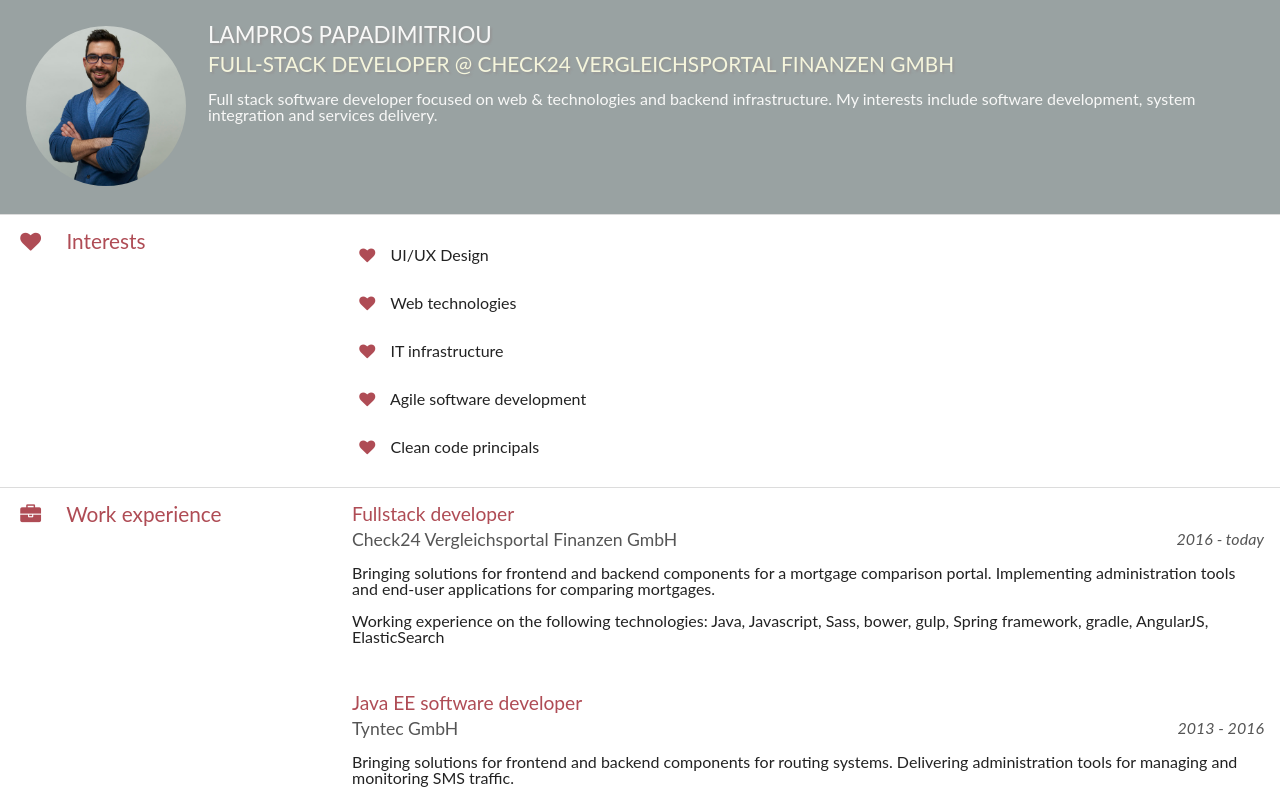
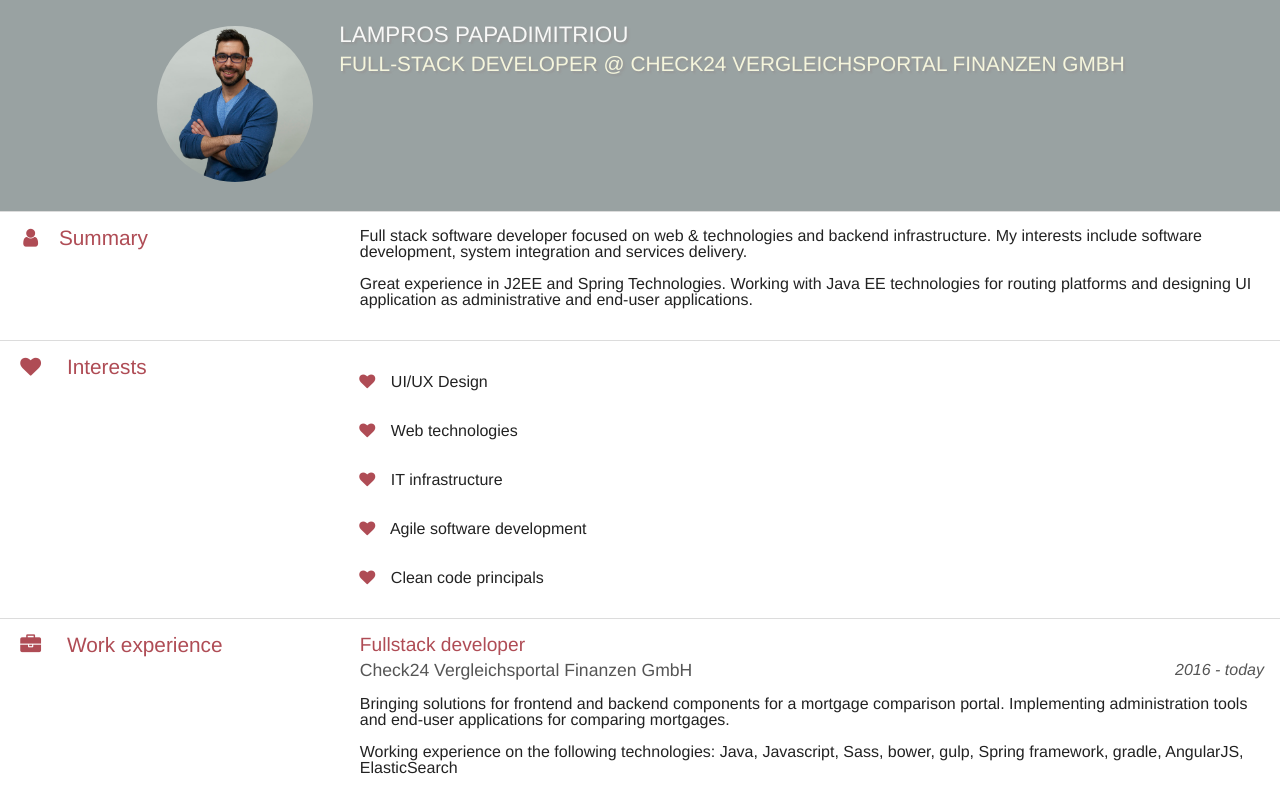
Before and after one commit to trelo-bifteki/www.trelobifteki.com, a Vue app: page /#/ in a window 1280 px wide. Shown: the top 800 px of the page. Built offline with nearby package versions, Linux system fonts and the light colour scheme.

Commit message:
adding minor tweaks for postcss and improving summary

```diff
--- a/src/App.vue
+++ b/src/App.vue
@@ -21,7 +21,11 @@ html,
 body {
   background-color: #FFF;
   color: #222;
-  font-family: "Lato", Helvetica, Arial, sans-serif;
+  font-family:  Helvetica, Arial, sans-serif;
+}
+
+*, *:before, *:after {
+  box-sizing: border-box;
 }
 
 </style>
--- a/src/components/CurriculumVitae.vue
+++ b/src/components/CurriculumVitae.vue
@@ -59,12 +59,28 @@ export default {
 
         <div class="route-cv__summary">
           <p>
-            Full stack software developer focused on web &amp; technologies and
-            backend infrastructure. My interests include software development,
-            system integration and services delivery.
           </p>
         </div>
       </div>
+    </section>
+
+    <section class="route-cv__panel">
+      <h2 class="route-cv__heading route-cv__panel-label">
+        <i class="route-cv__interest-icon icon-user"></i>
+        Summary
+      </h2>
+      <article class="route-cv__panel-container route-cv__panel-container--padding">
+        <p class="route-cv__summary-paragraph">
+          Full stack software developer focused on web &amp; technologies and
+          backend infrastructure. My interests include software development,
+          system integration and services delivery.
+        </p>
+        <p class="route-cv__summary-paragraph">
+          Great experience in J2EE and Spring Technologies. Working with Java EE  technologies
+          for routing platforms and designing UI application as administrative and end-user
+           applications.
+        </p>
+      </article>
     </section>
 
     <section class="route-cv__panel">
@@ -238,6 +254,10 @@ export default {
   padding: var(--space);
 }
 
+.route-cv__summary-paragraph {
+  margin-bottom: var(--space);
+}
+
 .route-cv__personal-information-container {
   max-width: 70rem;
 }
```
Also changed, not shown: .postcssrc.js.
